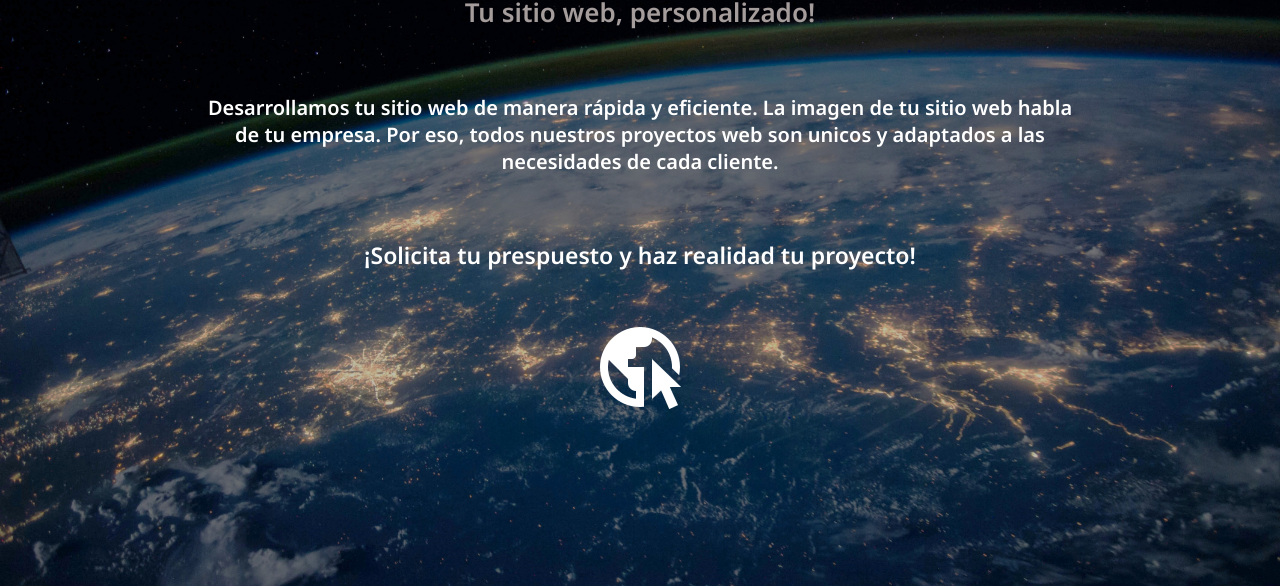
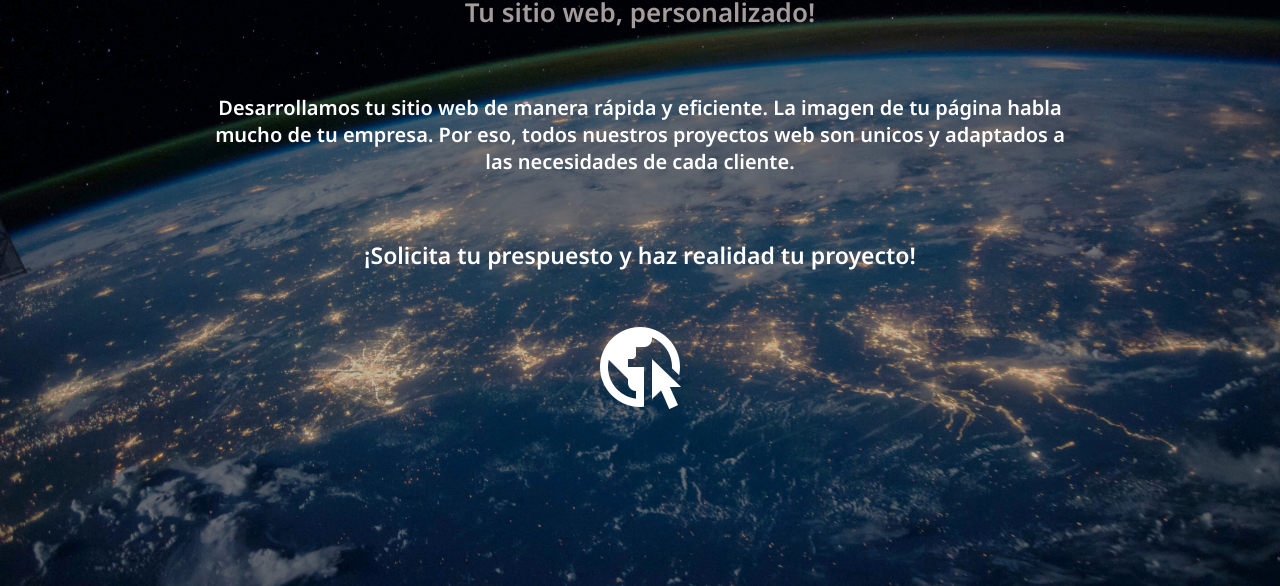
Before and after one commit to Lucaso1992/Alquimia-Tech, a website: page index.html in a window 1280 px wide. Shown: the part 258-844 px from the top of the page. Drawn offline with Linux system fonts and the light colour scheme.

Commit message:
modificaciones

```diff
--- a/index.html
+++ b/index.html
@@ -1,4 +1,3 @@
-
 <!DOCTYPE html>
 <html lang="en">
 
@@ -65,8 +64,8 @@
 
 
         <div>
-                <p class="laimagen-de">Desarrollamos <strong>tu sitio web</strong> de manera rápida y eficiente. La
-                    imagen de tu sitio web habla de tu empresa. Por eso, todos nuestros proyectos web
+            <p class="laimagen-de">Desarrollamos tu<strong> sitio web</strong> de manera rápida y eficiente. La
+                imagen de tu página habla mucho de tu empresa. Por eso, todos nuestros proyectos web
                 son unicos y
                 adaptados a las necesidades de cada cliente.</p>
             <p class="solicita-presu">¡Solicita tu prespuesto y haz realidad tu proyecto!</p>
```
Lines whose indentation alone changed are shown as unchanged.
